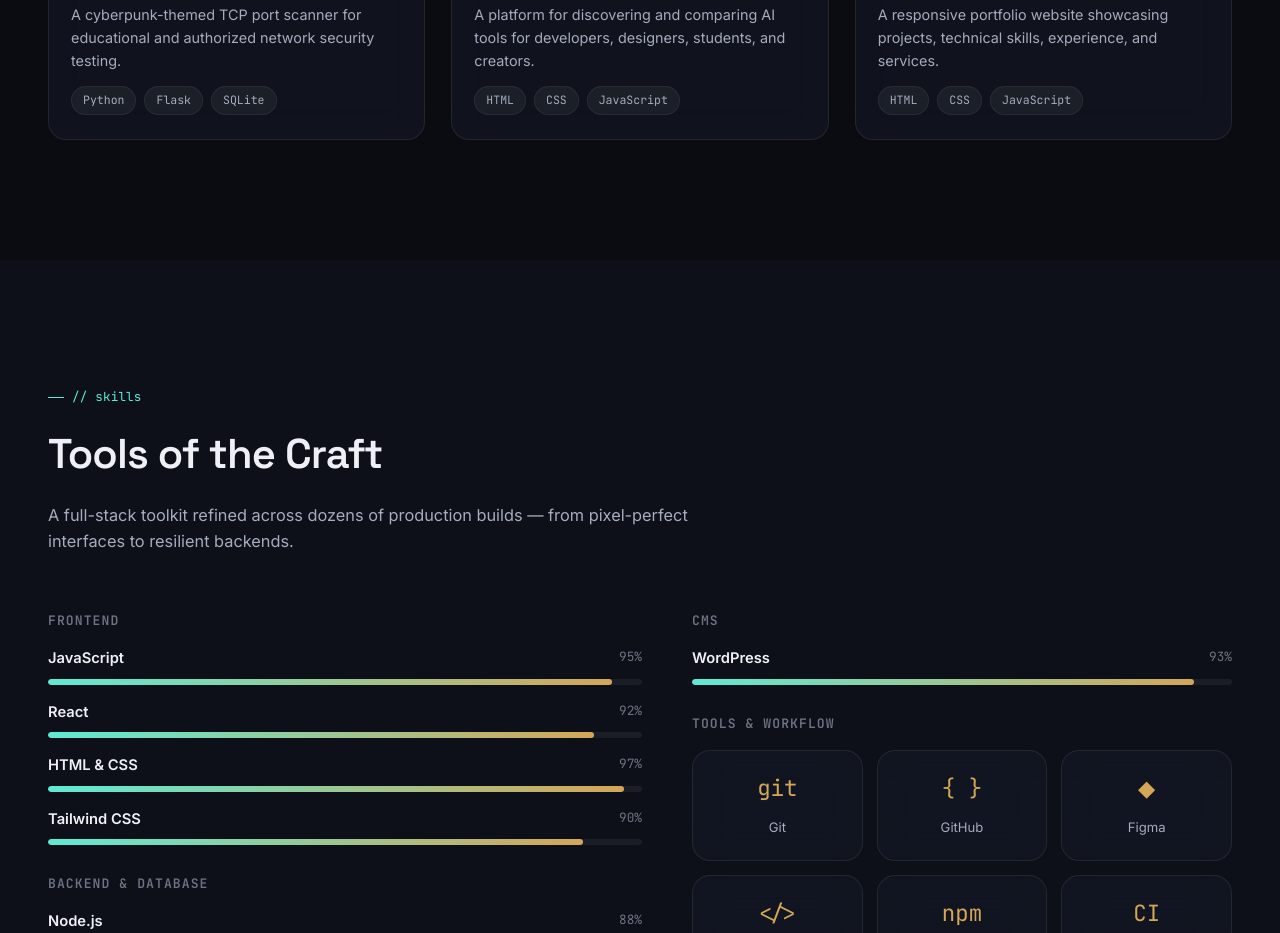
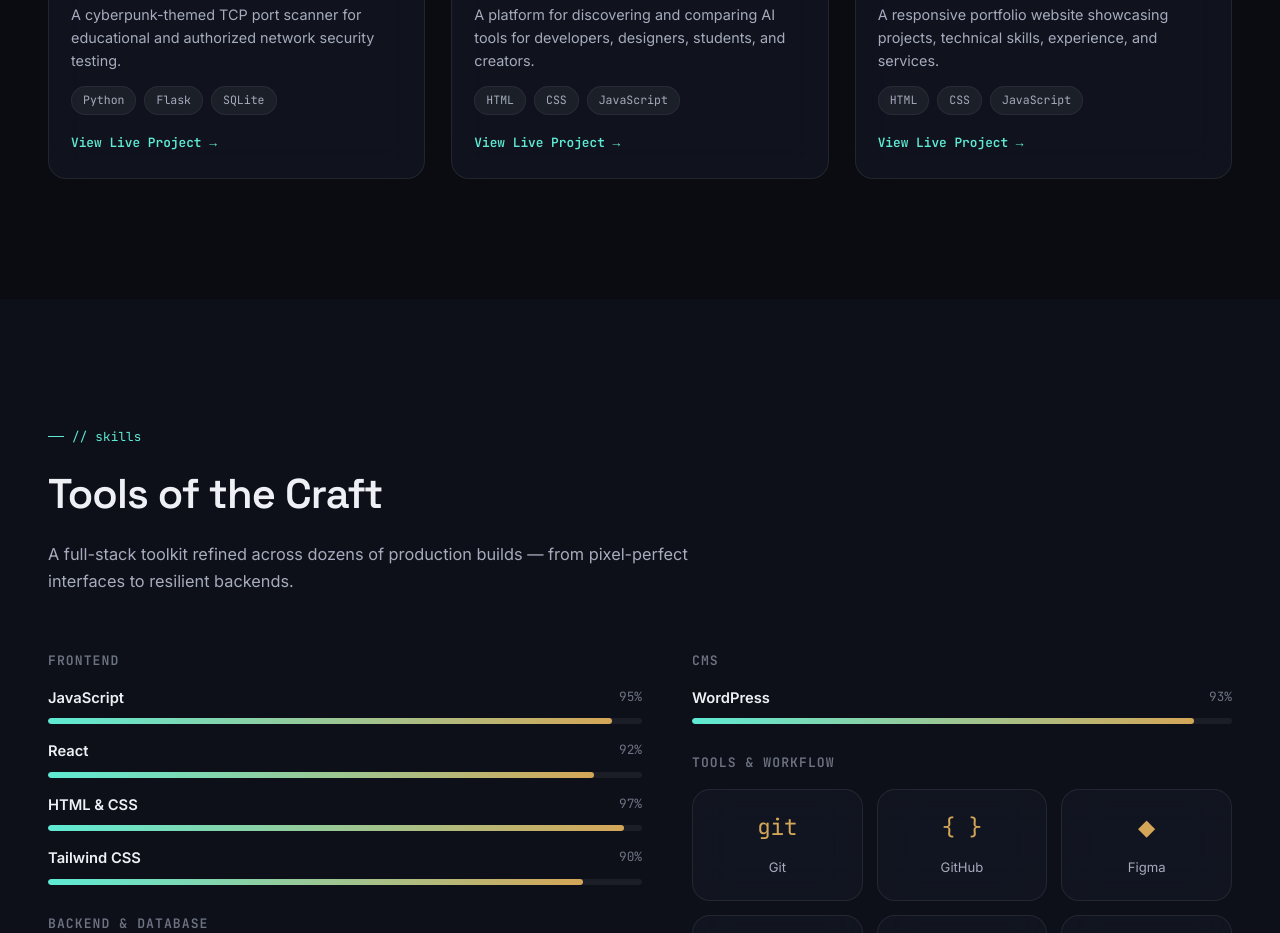
Before and after one commit to vipulbariya-code/Personal-portfolio, a plain HTML site: page index.html in a window 1280 px wide. Shown: the part 2196-3129 px from the top of the page. Drawn offline with Linux system fonts and the light colour scheme.

Commit message:
Add visible live project links

```diff
--- a/index.html
+++ b/index.html
@@ -356,6 +356,8 @@
 .pcard-cat{font-family:'JetBrains Mono',monospace;font-size:0.72rem;color:var(--teal);text-transform:uppercase;letter-spacing:0.06em;}
 .pcard-body h3{margin-top:8px;font-size:1.2rem;}
 .pcard-body p{color:var(--ink-dim);font-size:0.9rem;margin-top:8px;}
+.project-link{display:inline-flex;align-items:center;margin-top:18px;color:var(--teal);font-family:'JetBrains Mono',monospace;font-size:0.8rem;font-weight:600;}
+.project-link:hover,.project-link:focus-visible{color:var(--gold);text-decoration:underline;text-underline-offset:4px;}
 .tags{display:flex;flex-wrap:wrap;gap:8px;margin-top:14px;}
 .tag{padding:4px 11px;border-radius:100px;font-size:0.72rem;font-family:'JetBrains Mono',monospace;background:rgba(255,255,255,0.05);color:var(--ink-dim);border:1px solid var(--line);}
 
@@ -733,6 +735,7 @@
           <h3>CyberPort Scanner</h3>
           <p>A cyberpunk-themed TCP port scanner for educational and authorized network security testing.</p>
           <div class="tags"><span class="tag">Python</span><span class="tag">Flask</span><span class="tag">SQLite</span></div>
+          <a class="project-link" href="https://cyberport-scanner.onrender.com/" target="_blank" rel="noopener noreferrer">View Live Project →</a>
         </div>
       </article>
 
@@ -758,6 +761,7 @@
           <h3>Pick My AI</h3>
           <p>A platform for discovering and comparing AI tools for developers, designers, students, and creators.</p>
           <div class="tags"><span class="tag">HTML</span><span class="tag">CSS</span><span class="tag">JavaScript</span></div>
+          <a class="project-link" href="https://pickmyai.vercel.app/" target="_blank" rel="noopener noreferrer">View Live Project →</a>
         </div>
       </article>
 
@@ -783,6 +787,7 @@
           <h3>Personal Portfolio</h3>
           <p>A responsive portfolio website showcasing projects, technical skills, experience, and services.</p>
           <div class="tags"><span class="tag">HTML</span><span class="tag">CSS</span><span class="tag">JavaScript</span></div>
+          <a class="project-link" href="https://vipulbariya-code.github.io/Personal-portfolio/" target="_blank" rel="noopener noreferrer">View Live Project →</a>
         </div>
       </article>
 
```
